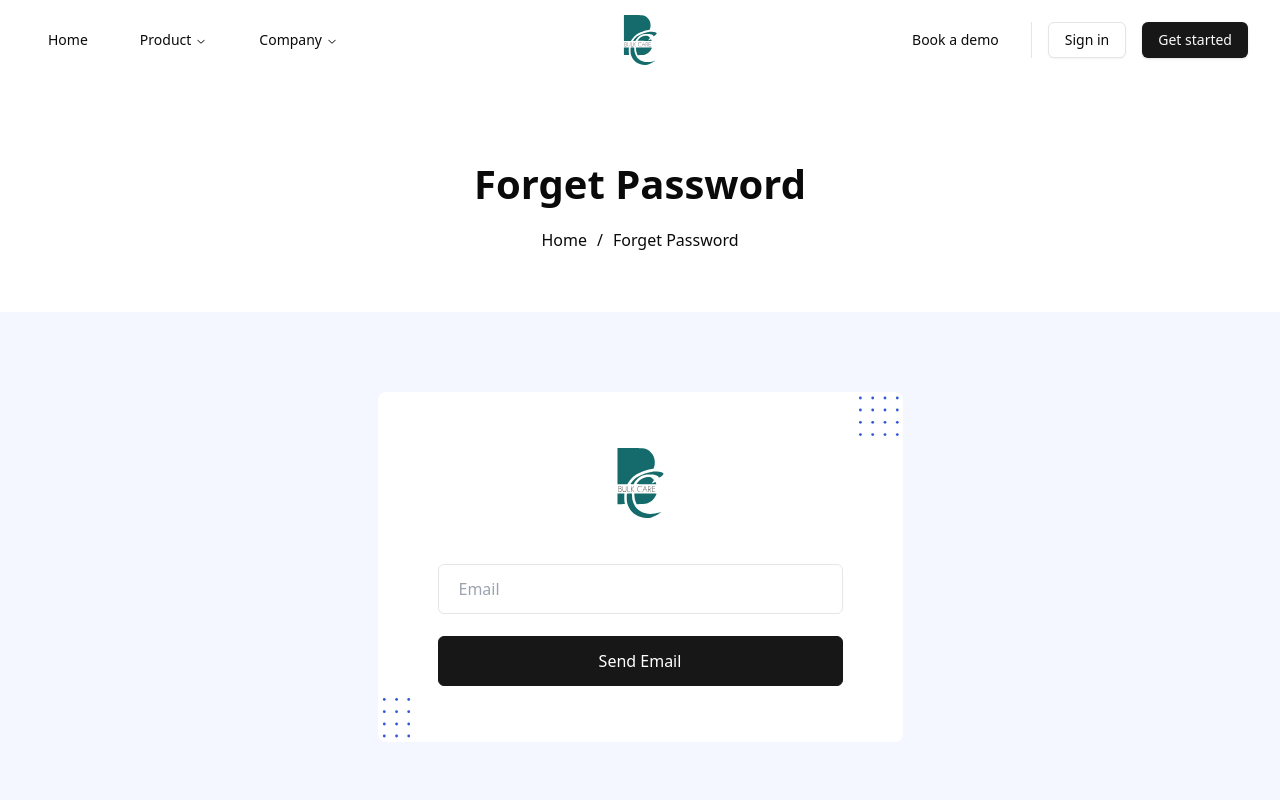
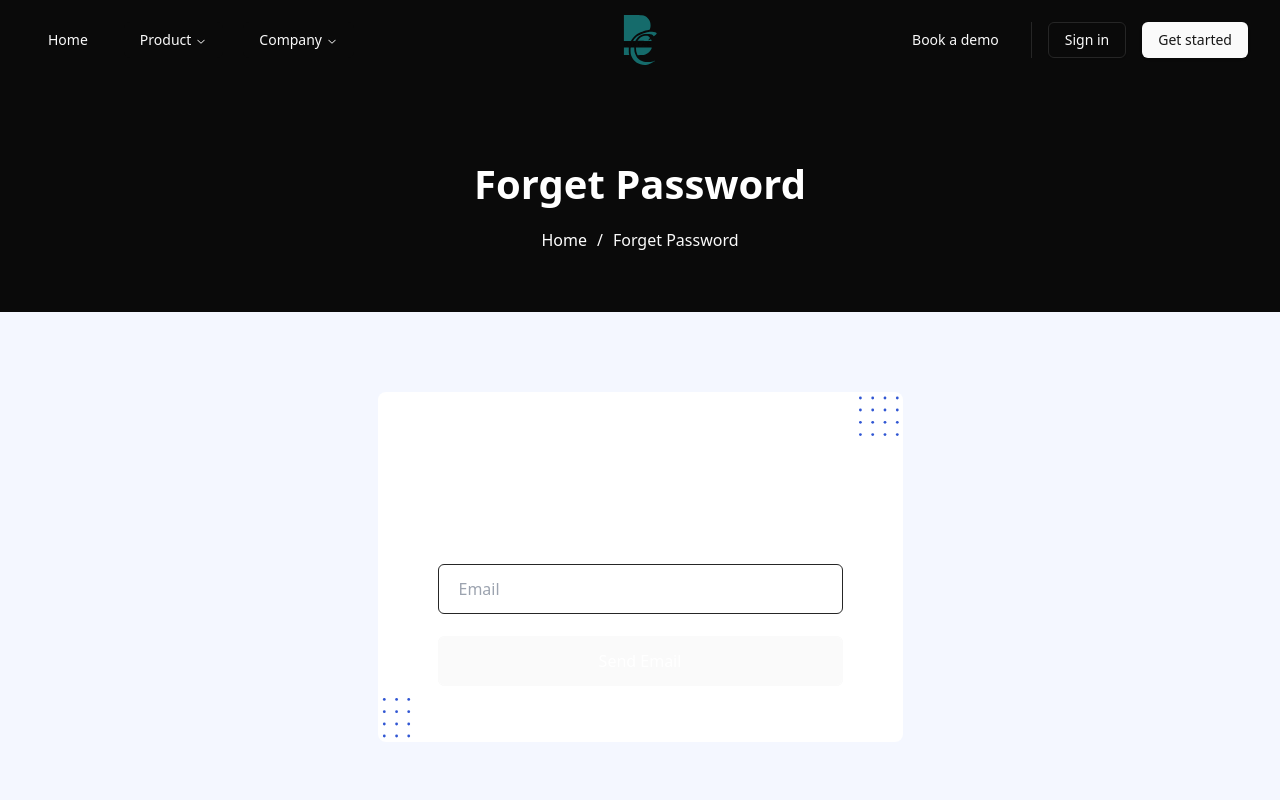
Before and after one commit to JosehGaks/bulkcare-v1, a Next.js app: page /forgot-password in a window 1280 px wide. Shown: the top 800 px of the page. Built offline with nearby package versions, Linux system fonts and the light colour scheme.

Commit message:
modified:   src/app/layout.tsx

```diff
--- a/src/app/layout.tsx
+++ b/src/app/layout.tsx
@@ -7,9 +7,9 @@ import { SessionProvider } from "next-auth/react";
 import { ThemeProvider } from "next-themes";
 import "../styles/index.css";
 import "../styles/prism-vsc-dark-plus.css";
-import ToasterContext from "./api/contex/ToasetContex";
 import { useEffect, useState } from "react";
 import PreLoader from "@/components/Common/PreLoader";
+import ToasterContext from "./api/contex/ToasetContex";
 
 export default function RootLayout({
   children,
@@ -38,7 +38,7 @@ export default function RootLayout({
             <ThemeProvider
               attribute="class"
               enableSystem={false}
-              defaultTheme="light"
+              defaultTheme="dark"
             >
               <ToasterContext />
               <Header />
```
